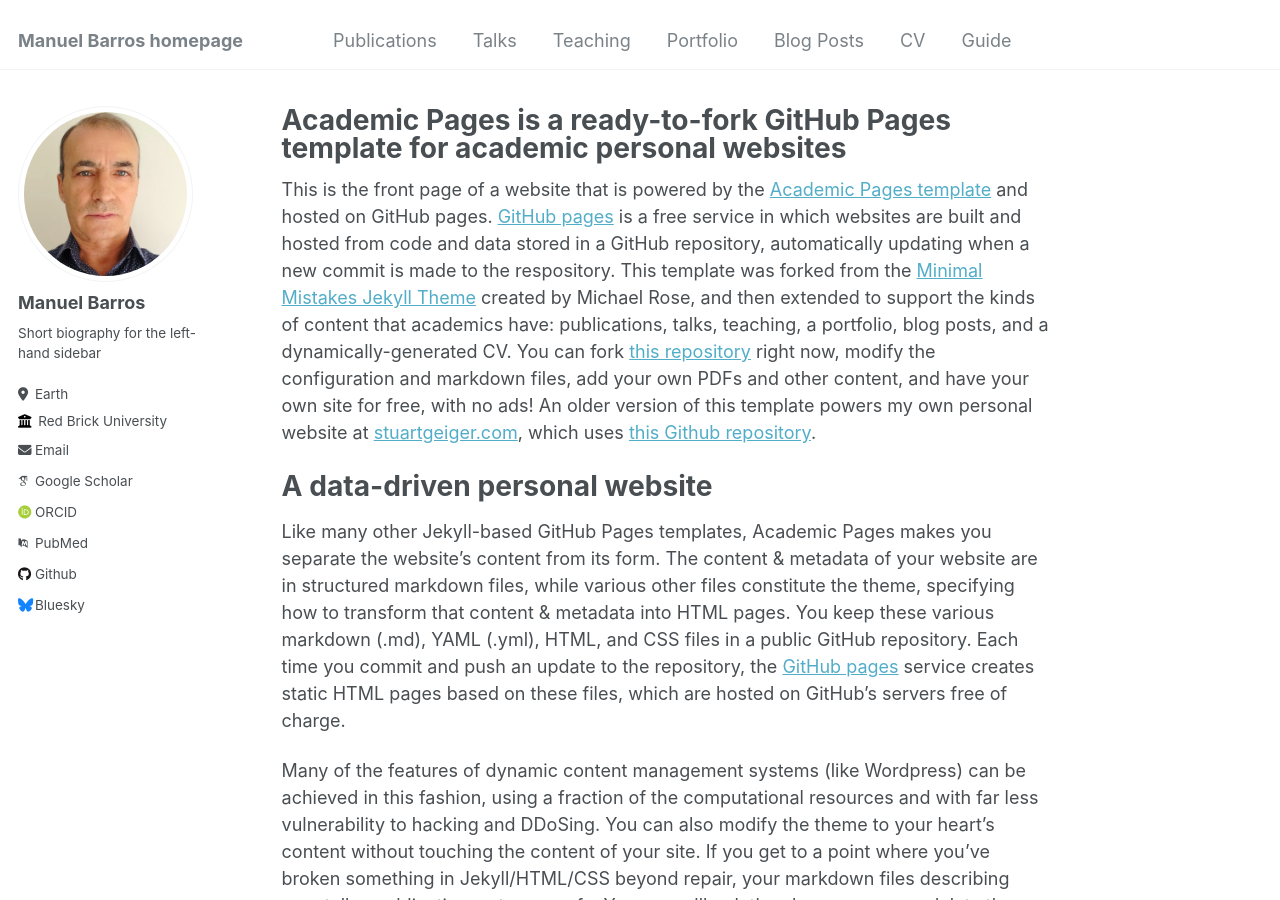
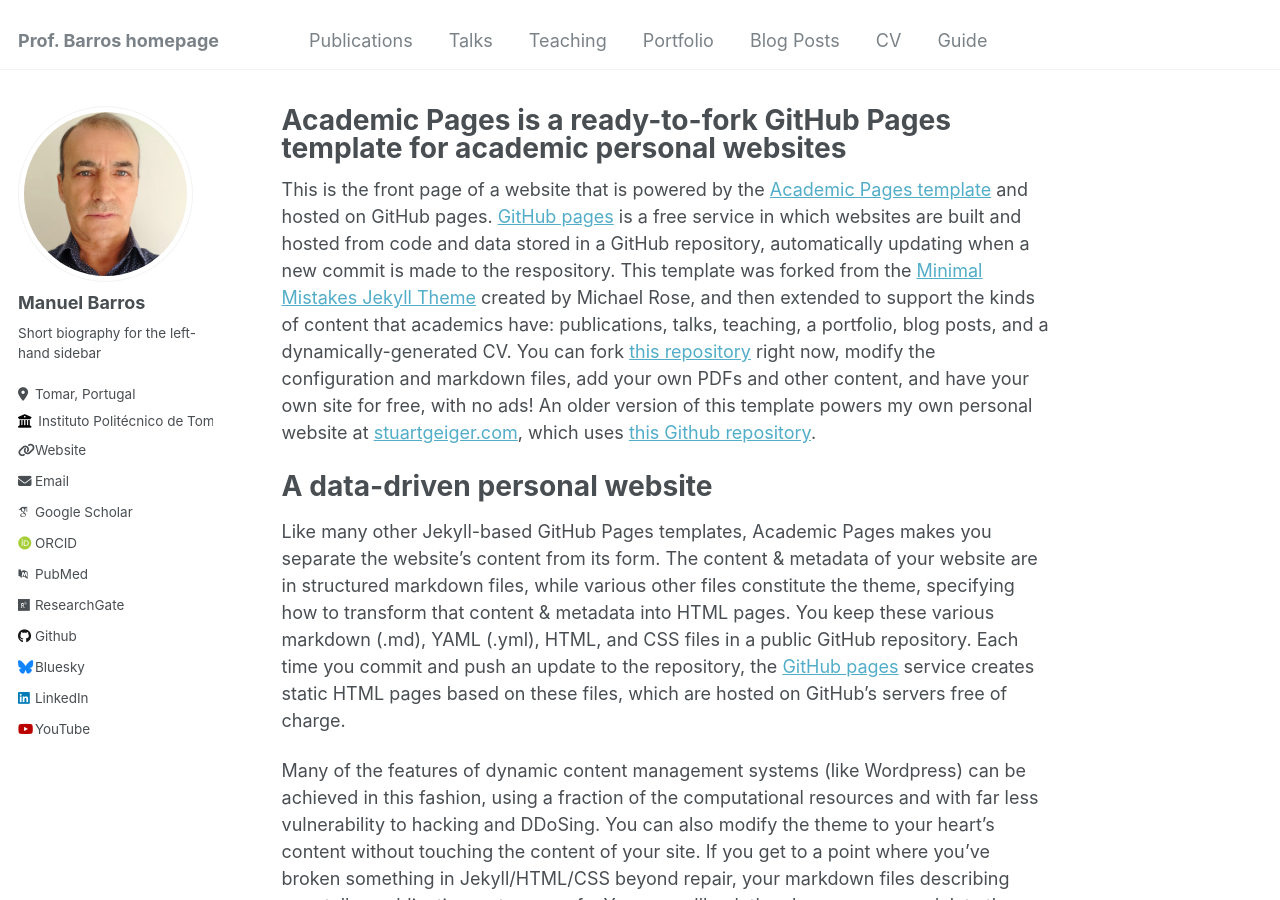
Before and after one commit to fmbarros/fmbarros.github.io, a Jekyll site: the page built from _pages/about.md, in a window 1280 px wide and 900 px high. Built offline with Jekyll 4.4.1, drawn with Linux system fonts in a browser that asks for light colours; some web fonts are replaced.

Commit message:
Update _config.yml

```diff
--- a/_config.yml
+++ b/_config.yml
@@ -8,7 +8,7 @@
 
 # Basic Site Settings
 locale                   : "en-US"
-title                    : "Manuel Barros homepage"
+title                    : "Prof. Barros homepage"
 title_separator          : "-"
 name                     : &name "Manuel Barros"
 description              : &description "personal description"
@@ -25,25 +25,25 @@ author:
   name             : "Manuel Barros"
   pronouns         : # example: "she/her"
   bio              : "Short biography for the left-hand sidebar"
-  location         : "Earth"
-  employer         : "Red Brick University"
-  uri              : # URL
-  email            : "none@example.org"
+  location         : "Tomar, Portugal"
+  employer         : "Instituto Politécnico de Tomar"
+  uri              : "https://www.ipt.pt"
+  email            : "fmbarros@ipt.pt"
 
   # Academic websites
   arxiv            : # URL - Update with the correct link to your profile
   googlescholar    : "https://scholar.google.com/citations?user=PS_CX0AAAAAJ"
   impactstory      : # URL
-  orcid            : "http://orcid.org/yourorcidurl"
+  orcid            : "http://orcid.org/0000-0002-5891-1371"
   semantic         : # URL
   pubmed           : "https://www.ncbi.nlm.nih.gov/pubmed/?term=john+snow"
-  researchgate     : # URL
+  researchgate     : "https://www.researchgate.net/profile/Manuel-Barros-3"
 
   # Repositories and software development
   bitbucket        : # Username - Update with your username on the site
   codepen          : # Username
   dribbble         : # Username
-  github           : "academicpages"
+  github           : "fmbarros"
   kaggle           : # Username
   stackoverflow    : # User number or user number and name (i.e., use "1" or "1/jeff-atwood")
 
@@ -57,7 +57,7 @@ author:
   keybase          : # Username
   instagram        : # Username
   lastfm           : # Username
-  linkedin         : # Username
+  linkedin         : "https://www.linkedin.com/in/manuel-barros-a4883741/"
   mastodon         : # URL
   medium           : # URL
   pinterest        : # Username
@@ -70,7 +70,7 @@ author:
   weibo            : # Username
   wikipedia        : # Username
   xing             : # Username
-  youtube          : # Username
+  youtube          : "https://www.youtube.com/user/manuelbarros64"
   zhihu            : # URL
 
 
```
